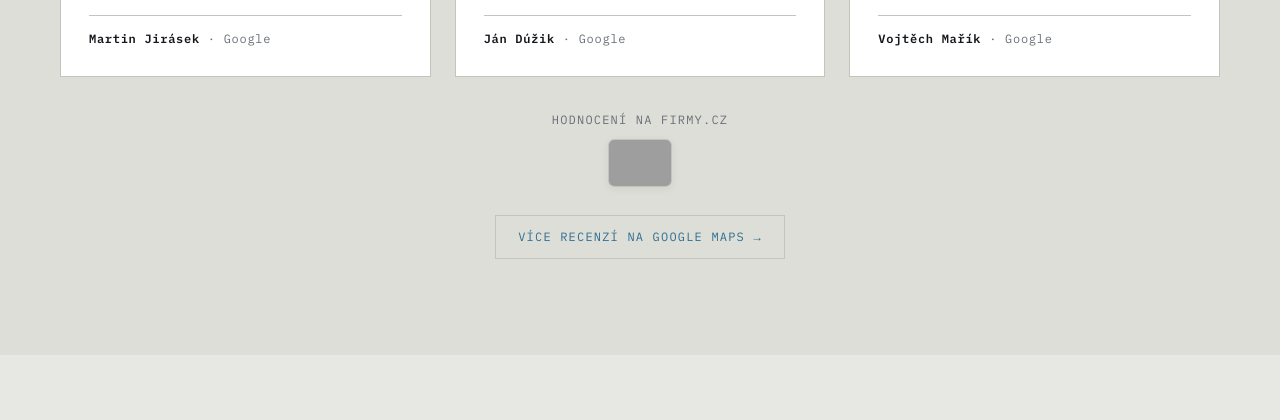
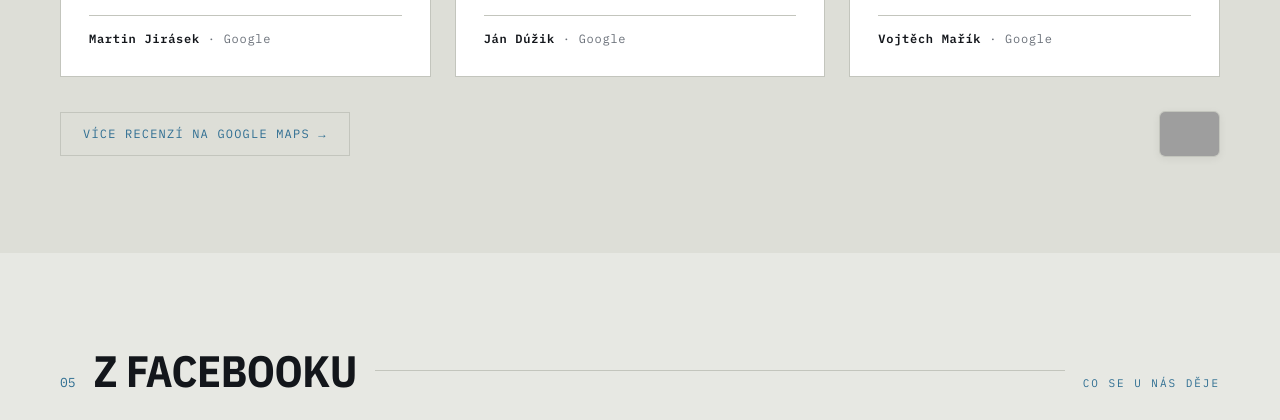
Before and after one commit to janfabian/velointest.cz, a plain HTML site: page index.html in a window 1280 px wide. Shown: the part 4646-5066 px from the top of the page. Drawn offline with nearby package versions, Linux system fonts and the light colour scheme; grey boxes are pictures that could not be loaded.

Commit message:
Reviews footer: Firmy.cz rating badge right-aligned on Google-link row
Co-Authored-By: Claude Opus 4.8 <noreply@anthropic.com>

```diff
--- a/index.html
+++ b/index.html
@@ -417,11 +417,12 @@
   .fb-empty{font-family:var(--mono);font-size:13px;color:var(--muted);text-align:center;padding:24px 0}
 
   /* generic "see more elsewhere" link under section grids (Reviews, FB, …) */
-  .ref-badge{margin-top:34px;display:flex;flex-direction:column;align-items:center;gap:10px}
-  .ref-badge .lbl{font-family:var(--mono);font-size:12px;letter-spacing:.1em;text-transform:uppercase;color:var(--muted)}
-  .ref-badge a{display:inline-block;line-height:0;border:1px solid var(--line);border-radius:6px;overflow:hidden;transition:.2s;box-shadow:0 2px 8px rgba(0,0,0,.06)}
-  .ref-badge a:hover{transform:translateY(-2px);box-shadow:0 6px 16px rgba(0,0,0,.12)}
-  .ref-badge img{display:block;height:46px;width:auto;max-width:none}
+  .ref-foot{margin-top:34px;display:flex;align-items:center;justify-content:space-between;gap:20px;flex-wrap:wrap}
+  .ref-more-link{font-family:var(--mono);font-size:12px;letter-spacing:.1em;text-transform:uppercase;color:var(--steel);padding:12px 22px;border:1px solid var(--line);transition:.2s;white-space:nowrap}
+  .ref-more-link:hover{border-color:var(--steel);background:var(--paper-2);color:var(--ink)}
+  .ref-firmy{margin-left:auto;display:inline-block;line-height:0;border:1px solid var(--line);border-radius:6px;overflow:hidden;transition:.2s;box-shadow:0 2px 8px rgba(0,0,0,.06)}
+  .ref-firmy:hover{transform:translateY(-2px);box-shadow:0 6px 16px rgba(0,0,0,.12)}
+  .ref-firmy img{display:block;height:44px;width:auto;max-width:none}
   .sec-more{margin-top:28px;text-align:center}
   .sec-more a{font-family:var(--mono);font-size:12px;letter-spacing:.1em;text-transform:uppercase;color:var(--steel);padding:12px 22px;border:1px solid var(--line);display:inline-block;transition:.2s;white-space:nowrap}
   .sec-more a:hover{border-color:var(--steel);background:var(--paper-2);color:var(--ink)}
@@ -746,11 +747,10 @@
         <div class="who"><b>Vojtěch Mařík</b> · Google</div>
       </article>
     </div>
-    <div class="ref-badge">
-      <span class="lbl" data-i18n="ref.firmy">Hodnocení na Firmy.cz</span>
-      <a href="https://www.firmy.cz/detail/259222-velointest-praha.html#hodnoceni" target="_blank" rel="noopener" aria-label="Hodnocení VELOINTEST na Firmy.cz"><img src="https://www.firmy.cz/img-stars/light-259222.svg" alt="Hodnocení VELOINTEST na Firmy.cz" width="249" height="56" loading="lazy"></a>
+    <div class="ref-foot">
+      <a class="ref-more-link" href="https://www.google.com/maps/place/Velointest/@50.0235373,14.4171806,17z/data=!3m1!4b1!4m5!3m4!1s0x0:0xb9853d8c478b52fe!8m2!3d50.0235065!4d14.4171829" target="_blank" rel="noopener" data-i18n="ref.more">Více recenzí na Google Maps →</a>
+      <a class="ref-firmy" href="https://www.firmy.cz/detail/259222-velointest-praha.html#hodnoceni" target="_blank" rel="noopener" aria-label="Hodnocení VELOINTEST na Firmy.cz"><img src="https://www.firmy.cz/img-stars/light-259222.svg" alt="Hodnocení VELOINTEST na Firmy.cz" width="249" height="56" loading="lazy"></a>
     </div>
-    <div class="sec-more"><a href="https://www.google.com/maps/place/Velointest/@50.0235373,14.4171806,17z/data=!3m1!4b1!4m5!3m4!1s0x0:0xb9853d8c478b52fe!8m2!3d50.0235065!4d14.4171829" target="_blank" rel="noopener" data-i18n="ref.more">Více recenzí na Google Maps →</a></div>
   </div>
 </section>
 
@@ -959,7 +959,6 @@
       'ref.2.body': "\"Great service and attitude. Third bike I've had serviced here and I've always been very satisfied.\"",
       'ref.3.body': '"Excellent bike service with no competition in the area. The right guy in the right place — exactly as it should be. Pricing and turnaround time both very fair."',
       'ref.more': 'More reviews on Google Maps →',
-      'ref.firmy': 'Rating on Firmy.cz',
       // facebook posts
       'fb.head': 'From&nbsp;Facebook',
       'fb.tag': "What's new",
```
